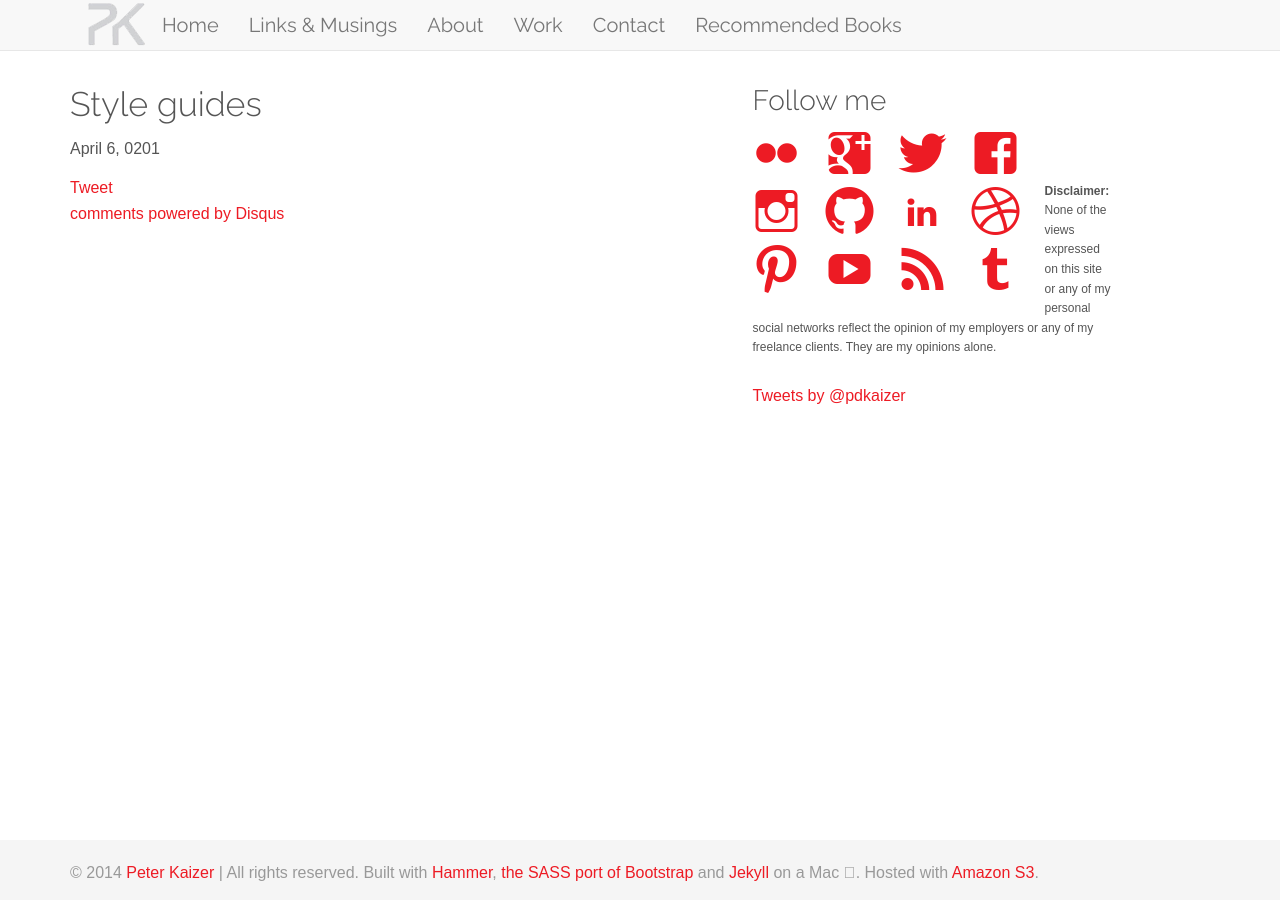
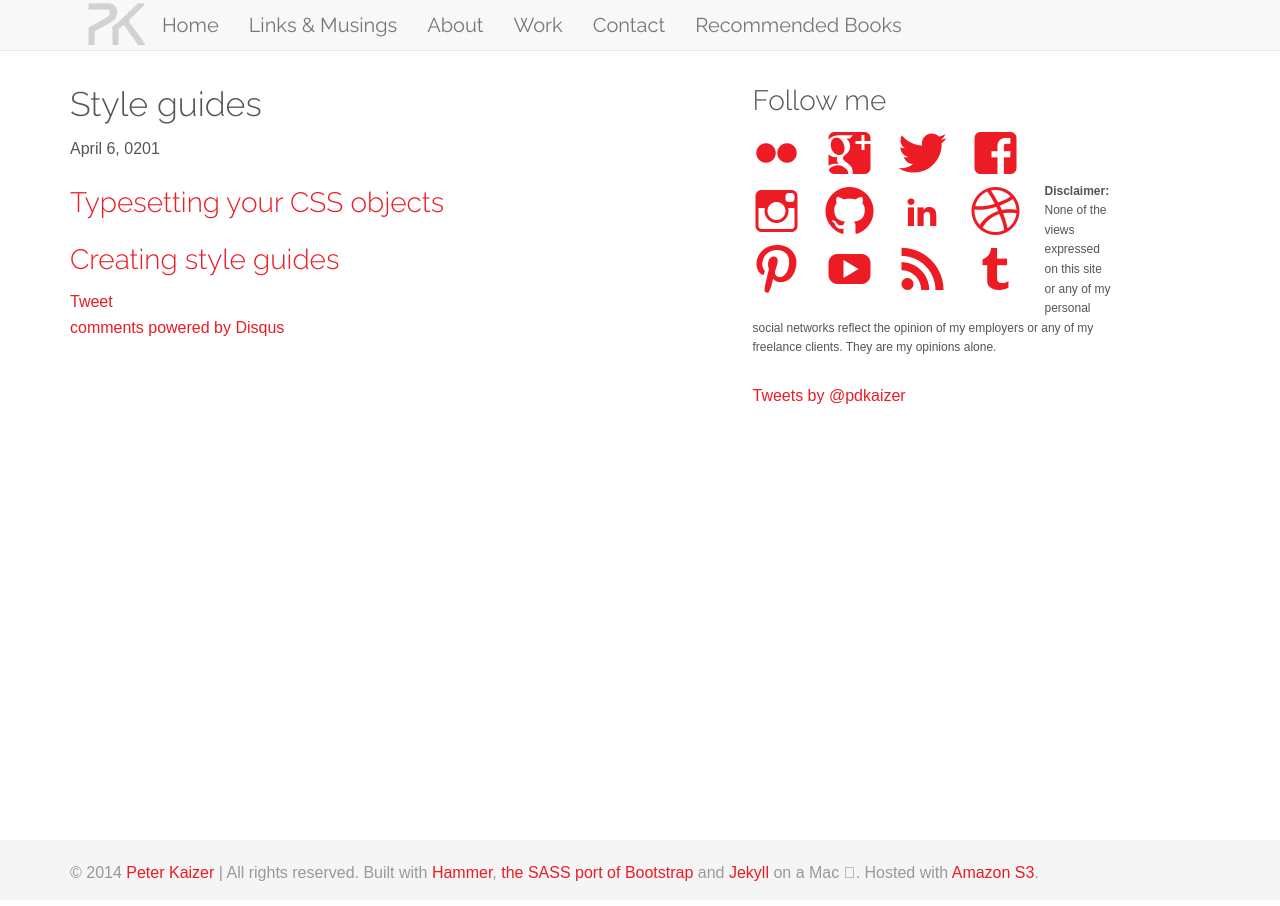
Before and after one commit to pdkaizer/new-jekyll-site, a Jekyll site: the page built from _posts/2014-05-27-styleguides.md, in a window 1280 px wide. Built offline with Jekyll 4.4.1, drawn with Linux system fonts in a browser that asks for light colours; nearby versions of some CDN libraries; some web fonts are replaced; library files that are not in the unit come from our copies; comment, search, counter and statistics services are not loaded.

Commit message:
Edits to style guide post

```diff
--- a/_posts/2014-05-27-styleguides.md
+++ b/_posts/2014-05-27-styleguides.md
@@ -4,3 +4,10 @@
 summary:  roundup of articles on html style guides.
 date: April 6, 201
 ---
+
+###[Typesetting your CSS objects](http://www.edenspiekermann.com/blog/typesetting-your-css-objects)
+
+
+
+
+###[Creating style guides](http://alistapart.com/article/creating-style-guides)
```
